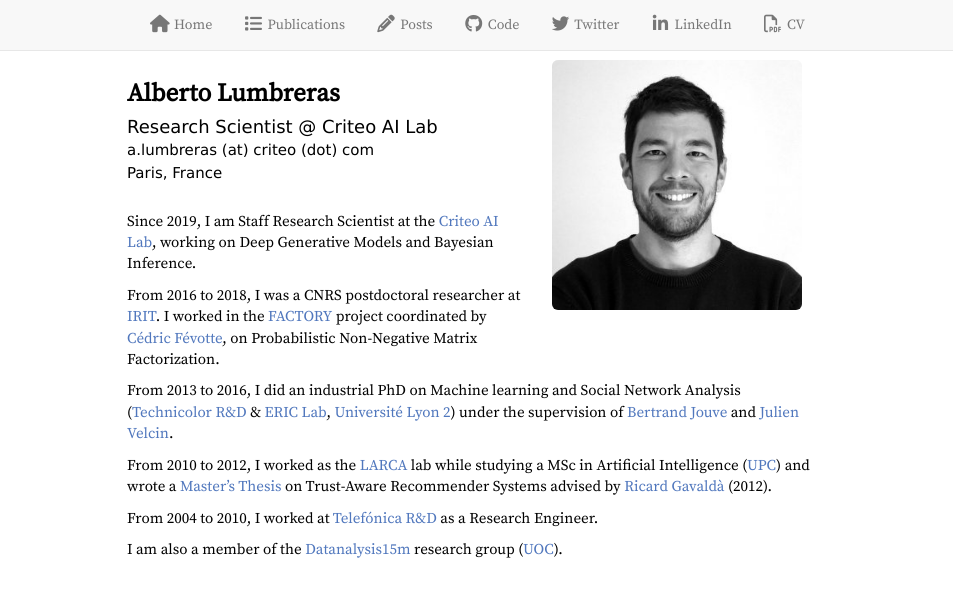
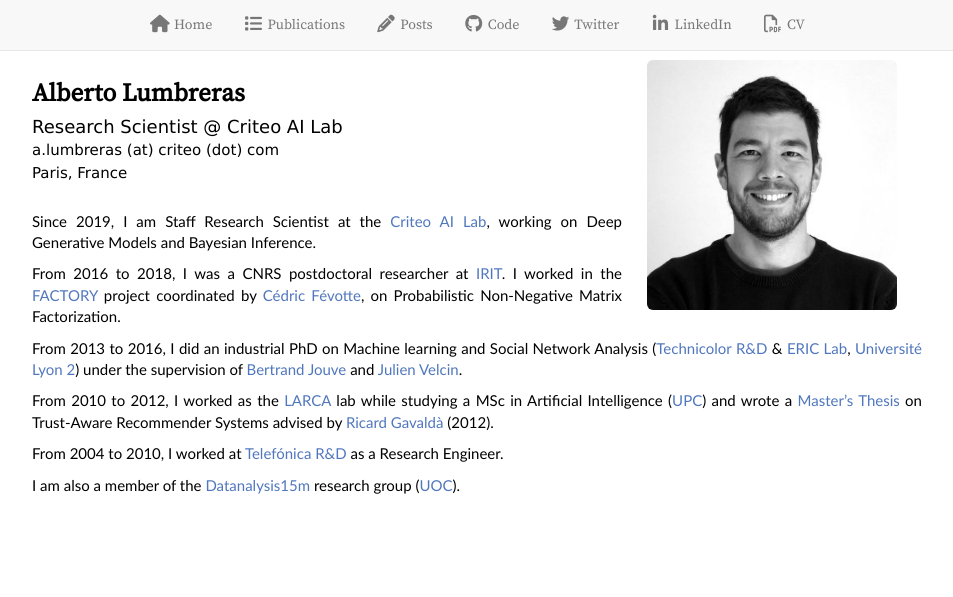
Before and after one commit to alumbreras/alumbreras.github.io, a Jekyll site: the page built from index.md, in a window 1280 px wide and 900 px high. Shown: the top 597 px of the window, without its empty margins (163-1116 px from the left). Built offline with Jekyll 4.4.1, drawn with Linux system fonts in a browser that asks for light colours; nearby versions of some CDN libraries; comment, search, counter and statistics services are not loaded.

Commit message:
Different font for bio page

```diff
--- /dev/null
+++ b/_layouts/home.html
@@ -0,0 +1,21 @@
+<html>
+
+{% include head.html %}
+
+<body>
+
+	<div class="container", style="position:relative; margin-top: 60px;">
+					<div class="col-xs-10 col-md-10">
+						{% include navbar.html %}
+						{{content}}
+					</div>
+	</div>
+
+	<section id="footer">
+	   {% include footer.html %}
+	</section>
+	{% include scripts.html %}
+
+</body>
+
+</html>
--- a/css/custom.css
+++ b/css/custom.css
@@ -15,6 +15,7 @@
     line-height: 1.428571429;
     color: #000;
     background-color: #fff;
+    text-align: justify;
 }
 
 .container {
@@ -204,3 +205,7 @@
 img{
     max-width:100%;
 }
+
+.maintext{
+font-family: 'Trebuchet MS', 'Lucida Sans Unicode', 'Lucida Grande', 'Lucida Sans', Arial, sans-serif;
+}
--- a/index.md
+++ b/index.md
@@ -1,49 +1,51 @@
 ---
-layout: default
+layout: home
 ---
 
 <div class="col-xs-12 col-md-12">
 
-<div class=".col-xs-12 .col-md-4">
-	<img src="./img/alberto_w.jpg"
-		class="img-rounded"
-		style="float: right; margin: 0px 25px 25px 25px; width: 250px;" />
+	<div class=".col-xs-12 .col-md-4">
+		<img src="./img/alberto_w.jpg"
+			class="img-rounded"
+			style="float: right; margin: 0px 25px 25px 25px; width: 250px;" />
+	</div>
+
+	<div class=".col-xs-12 .col-md-8">
+		<h1> Alberto Lumbreras </h1>
+		<h2 class="headline">Research Scientist @ Criteo AI Lab</h2>
+		<h3 class="headline">a.lumbreras (at) criteo (dot) com <p>Paris, France</p></h3>
+
+		<div class='maintext'>
+			<p> Since 2019, I am Staff Research Scientist at the <a href="https://ailab.criteo.com/">Criteo AI Lab</a>, working on Deep Generative Models and Bayesian Inference.</p>
+
+			<p>
+			From 2016 to 2018, I was a CNRS postdoctoral researcher
+			at <a href="https://www.irit.fr/?lang=fr">IRIT</a>.
+			I worked in the <a href="http://projectfactory.irit.fr/">FACTORY</a> project
+			coordinated by <a href="https://www.irit.fr/~Cedric.Fevotte/">Cédric Févotte</a>, on Probabilistic Non-Negative Matrix Factorization.
+			</p>
+
+			<p>
+			From 2013 to 2016, I did an industrial PhD on Machine learning and Social Network Analysis (<a href="http://www.technicolor.com/">Technicolor R&D </a> & <a href="http://eric.univ-lyon2.fr/">ERIC Lab</a>, <a href="http://www.univ-lyon2.fr/">Université Lyon 2</a>) under the supervision of <a href="http://blogs.univ-tlse2.fr/jouve/">Bertrand Jouve</a>
+			and <a href="http://mediamining.univ-lyon2.fr/people/velcin/">Julien Velcin</a>.
+			</p>
+
+			<p>
+			From 2010 to 2012, I worked as the <a href="https://recerca.upc.edu/larca/en">LARCA</a> lab  while studying a MSc in Artificial Intelligence (<a href="http://www.upc.edu/?set_language=en">UPC</a>)
+			and wrote a <a href="http://www.albertolumbreras.net/files/Lumbreras_MasterThesis.pdf">Master’s Thesis</a> on Trust-Aware Recommender Systems
+			advised by <a href="http://www.lsi.upc.edu/~gavalda/">Ricard Gavaldà</a> (2012).
+			</p>
+
+			<p>
+			From 2004 to 2010, I worked at <a href="http://tid.es/en/Pages/default.aspx">Telefónica R&D</a>
+			as a Research Engineer.
+			</p>
+
+			<p>
+			I am also a member of the <a href="http://datanalysis15m.wordpress.com/">Datanalysis15m</a> research group
+			(<a href="http://www.uoc.edu/portal/en/index.html">UOC</a>).
+			</p>
+		</div>
+
+	</div>
 </div>
-
-<div class=".col-xs-12 .col-md-8">
-	<h1> Alberto Lumbreras </h1>
-	<h2 class="headline">Research Scientist @ Criteo AI Lab</h2>
-	<h3 class="headline">a.lumbreras (at) criteo (dot) com <p>Paris, France</p></h3>
-
-<p> Since 2019, I am Staff Research Scientist at the <a href="https://ailab.criteo.com/">Criteo AI Lab</a>, working on Deep Generative Models and Bayesian Inference.</p>
-
-<p>
-From 2016 to 2018, I was a CNRS postdoctoral researcher
-at <a href="https://www.irit.fr/?lang=fr">IRIT</a>.
-I worked in the <a href="http://projectfactory.irit.fr/">FACTORY</a> project
-coordinated by <a href="https://www.irit.fr/~Cedric.Fevotte/">Cédric Févotte</a>, on Probabilistic Non-Negative Matrix Factorization.
-</p>
-
-<p>
-From 2013 to 2016, I did an industrial PhD on Machine learning and Social Network Analysis (<a href="http://www.technicolor.com/">Technicolor R&D </a> & <a href="http://eric.univ-lyon2.fr/">ERIC Lab</a>, <a href="http://www.univ-lyon2.fr/">Université Lyon 2</a>) under the supervision of <a href="http://blogs.univ-tlse2.fr/jouve/">Bertrand Jouve</a>
-and <a href="http://mediamining.univ-lyon2.fr/people/velcin/">Julien Velcin</a>.
-</p>
-
-<p>
-From 2010 to 2012, I worked as the <a href="https://recerca.upc.edu/larca/en">LARCA</a> lab  while studying a MSc in Artificial Intelligence (<a href="http://www.upc.edu/?set_language=en">UPC</a>)
-and wrote a <a href="http://www.albertolumbreras.net/files/Lumbreras_MasterThesis.pdf">Master’s Thesis</a> on Trust-Aware Recommender Systems
-advised by <a href="http://www.lsi.upc.edu/~gavalda/">Ricard Gavaldà</a> (2012).
-</p>
-
-<p>
-From 2004 to 2010, I worked at <a href="http://tid.es/en/Pages/default.aspx">Telefónica R&D</a>
-as a Research Engineer.
-</p>
-
-<p>
-I am also a member of the <a href="http://datanalysis15m.wordpress.com/">Datanalysis15m</a> research group
-(<a href="http://www.uoc.edu/portal/en/index.html">UOC</a>).
-</p>
-
-</div>
-</div> <!-- Text column -->
```
